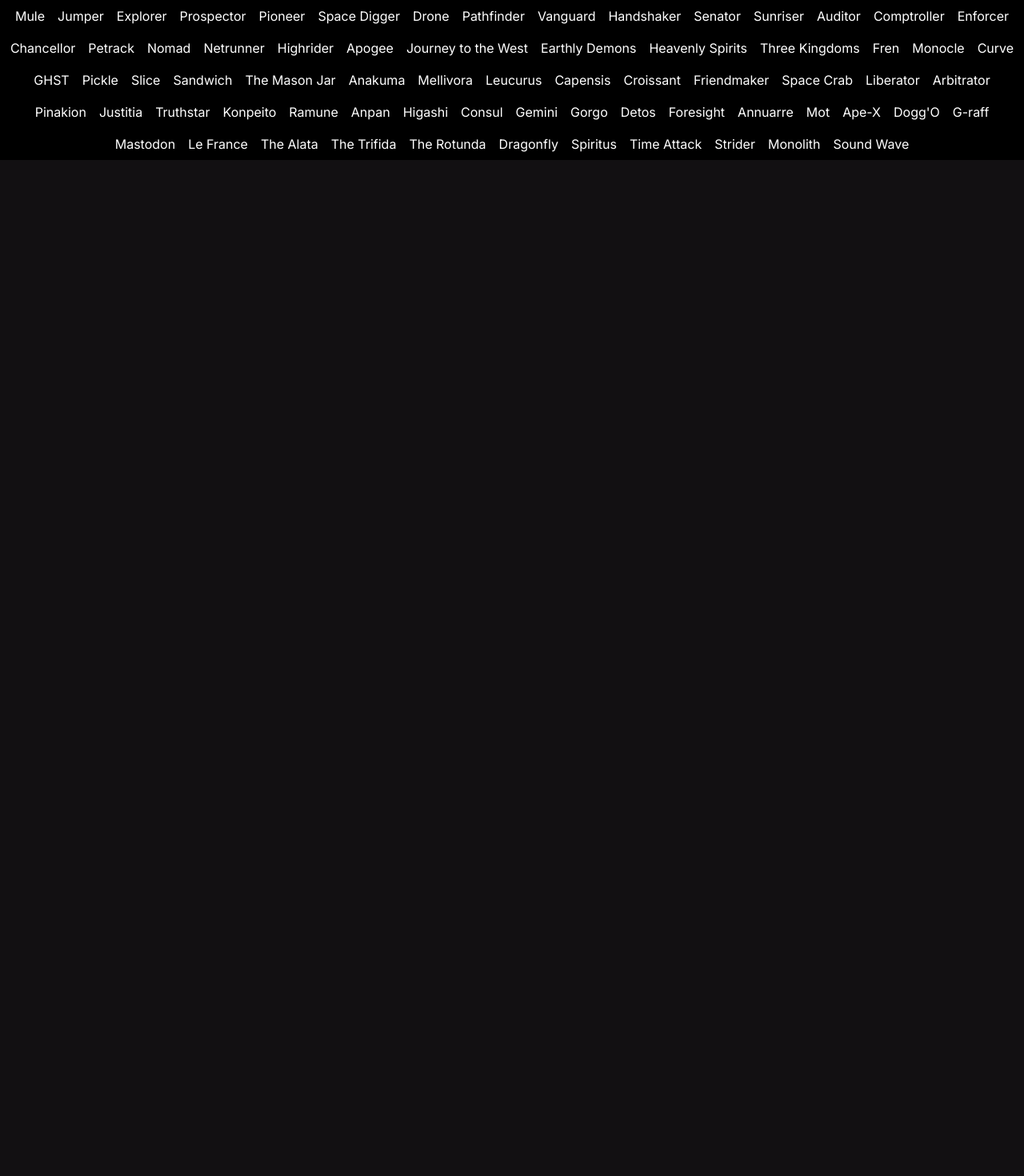
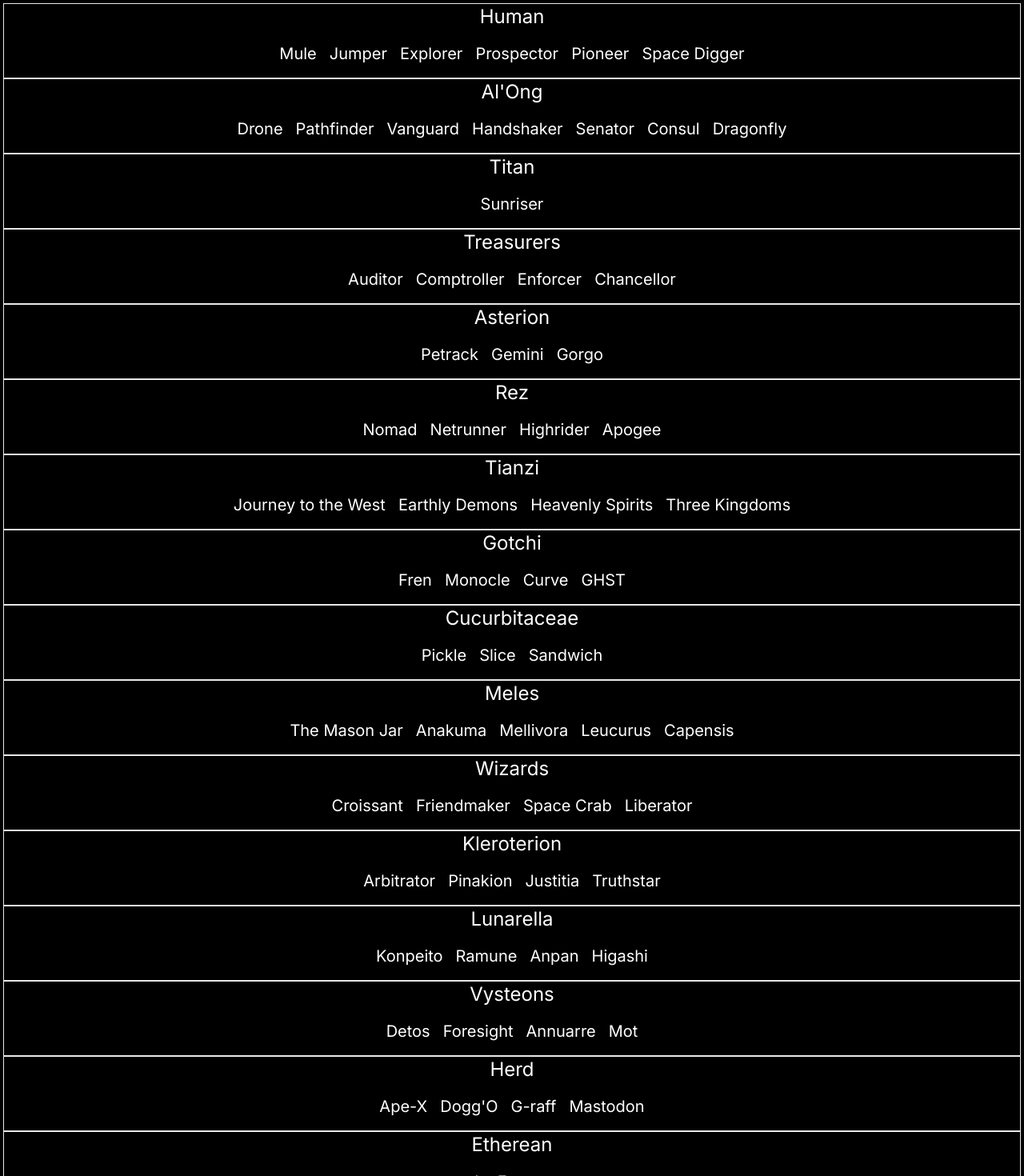
Before and after one commit to totobimmm/spaceshipsWiki-1.5, a Next.js app in the folder spaceships/: page / in a window 1280 px wide. Shown: the part 800-2270 px from the top of the page at 80% size. Before the commit the page ends 1000 px from the top, so only its background shows below. Built offline with nearby package versions, Linux system fonts and the light colour scheme.

Commit message:
added components

```diff
--- /dev/null
+++ b/spaceships/app/Loading.jsx
@@ -0,0 +1,14 @@
+import React from "react";
+import { VscLoading } from "react-icons/vsc";
+
+const Loading = ({ className }) => {
+	return (
+		<div
+			className={` z-50 flex w-full h-screen justify-center items-center fixed top-0 left-0 bg-[rgba(0,0,0,0.8)] ${className}`}
+		>
+			<VscLoading className='text-white animate-spin size-[10rem]' />
+		</div>
+	);
+};
+
+export default Loading;
--- /dev/null
+++ b/spaceships/app/[name]/components/backarrow.jsx
@@ -0,0 +1,13 @@
+import React from "react";
+import { IoIosArrowRoundBack } from "react-icons/io";
+import Link from "next/link";
+
+const BackArrow = () => {
+	return (
+		<Link href='../'>
+			<IoIosArrowRoundBack className='size-[4rem] -translate-x-1/2 -translate-y-1/2 duration-300 ease-in-out fixed left-[5%] top-[40px] size-48 hover:size-[5rem]' />
+		</Link>
+	);
+};
+
+export default BackArrow;
--- a/spaceships/app/[name]/components/table.jsx
+++ b/spaceships/app/[name]/components/table.jsx
@@ -1,7 +1,6 @@
 import React from "react";
 import spaceships from "@/app/spaceships.js";
 import { usePathname } from "next/navigation";
-
 
 const Table = () => {
 	const name = usePathname().substring(1);
@@ -11,6 +10,7 @@ const Table = () => {
 		<div className=' text-center flex flex-col gap-4 '>
 			<p className=' text-3xl font-bold '>Specifications</p>
 			<p className=' md:text-2xl '>model: {spaceship.name}</p>
+			<p className=' md:text-2xl '>Manufacturer: {spaceship.manufacturer}</p>
 			<p className=' md:text-2xl '>Primary Color: {spaceship.primaryColor}</p>
 			<p className=' md:text-2xl '>
 				Secondary Color: {spaceship.secondaryColor}
--- a/spaceships/app/[name]/page.jsx
+++ b/spaceships/app/[name]/page.jsx
@@ -1,34 +1,12 @@
 "use client";
-
-import { usePathname, useSearchParams } from "next/navigation";
-import { useEffect, useState, useCallback } from "react";
-import spaceships from "../spaceships.js";
 import Table from "./components/table.jsx";
 import DisplayImage from "./components/displayImage.jsx";
+import BackArrow from "./components/backarrow.jsx";
 
 export default function SpaceshipPage() {
-	const searchParams = useSearchParams();
-	const [name, setName] = useState(usePathname().substring(1));
-
-	useEffect(() => {
-		const nameParam = searchParams.get("name");
-		if (nameParam) {
-			setName(nameParam);
-		}
-	}, [searchParams]);
-
-	const spaceship = spaceships.find((ship) => ship.href === name);
-
-	if (!spaceship) {
-		return (
-			<div className=' text-white '>
-				{usePathname().substring(1)} non trouvé
-			</div>
-		);
-	}
-
 	return (
 		<div className=' min-h-screen text-white flex justify-center items-center flex-col gap-8 '>
+			<BackArrow />
 			<DisplayImage />
 			<Table />
 		</div>
--- a/spaceships/app/page.js
+++ b/spaceships/app/page.js
@@ -5,8 +5,7 @@ import spaceships from "./spaceships";
 import Link from "next/link";
 import { motion } from "framer-motion";
 import { FaRocket, FaBars } from "react-icons/fa";
-import Image from "next/image";
-import { ImSpinner8 } from "react-icons/im";
+import Loading from "./Loading";
 
 const navItemVariants = {
 	hover: {
@@ -44,10 +43,8 @@ export default function Home() {
 	const [isLoaded, setIsLoaded] = useState(false);
 
 	useEffect(() => {
-    setTimeout(() => {
 		setLoading(false);
 		setIsLoaded(true);
-    }, 500);
 	}, []);
 
 	useEffect(() => {
@@ -68,11 +65,12 @@ export default function Home() {
 	const NavLink = ({ href, text, icon }) => (
 		<motion.div
 			variants={navItemVariants}
-      whileHover="hover"
-      className=" h-14 max-sm:hidden flex flex-row text-center justify-center items-center hover:text-yellow-100 w-full my-2">
+			whileHover='hover'
+			className=' h-14 max-sm:hidden flex text-center justify-center items-center hover:text-yellow-100 w-full my-2'
+		>
 			<Link href={href} py={icon ? 0 : 2}>
 				{icon ? (
-          <Image width={35} height={35} alt="icon" src={icon} />
+					<img width={35} height={35} alt='icon' src={icon} />
 				) : (
 					<motion.div
 						initial={{
@@ -82,7 +80,8 @@ export default function Home() {
 							justifyContent: "center",
 							flexDirection: "column",
 						}}
-            whileHover={{ opacity: 1 }}>
+						whileHover={{ opacity: 1 }}
+					>
 						{innerWidth >= 1200 && <FaRocket />}
 						{text}
 					</motion.div>
@@ -91,18 +90,24 @@ export default function Home() {
 		</motion.div>
 	);
 
+	const categorizedSpaceships = spaceships.reduce((acc, spaceship) => {
+		const { manufacturer } = spaceship;
+		if (!acc[manufacturer]) {
+			acc[manufacturer] = [];
+		}
+		acc[manufacturer].push(spaceship);
+		return acc;
+	}, {});
+
 	return (
 		<>
-      {loading && (
-        <div className="flex flex-row justify-center items-center h-screen">
-          <ImSpinner8 className="animate-spin text-white" size={80} />
-        </div>
-      )}
+			{loading && <Loading />}
 			<div className={`relative ${loading ? "hidden" : "show-page"}`}>
 				<nav
 					className={` max-sm:${
 						innerWidth < 425 ? "hidden" : "block"
-          } w-full flex z-10 text-white items-center justify-center absolute left-0 bg-[#121012] `}>
+					} w-full flex z-10 text-white items-center justify-center absolute left-0 bg-[#121012] `}
+				>
 					{NAV_LINKS.map((link, index) => (
 						<NavLink key={index} {...link} />
 					))}
@@ -110,25 +115,35 @@ export default function Home() {
 				<div className=" flex justify-center items-center bg-[url('https://twist-tales.com/wp-content/uploads/2023/09/Cometh-Cosmik-Battle-Title-16-9.png')] no-repeat bg-cover bg-center h-screen">
 					<img
 						className={` w-[75%] max-sm:w-[90%] max-w-[540px] ${
-              isLoaded ? "animate-fade-in" : "animate-fade-out"
+							isLoaded ? "slide-in" : "hidden"
 						} `}
 						src={
 							"https://cdn.prod.website-files.com/659d7bdc74363cd63d1a332c/65a55486a34a8c57585cf512_logo-png-cropped-p-1080.png"
 						}
-            alt="Cosmik Battle Logo"
+						alt='Cosmik Battle Logo'
 						width={100}
 						height={100}
 					/>
 				</div>
-        <div className=" flex flex-row flex-wrap justify-center items-center">
-          {spaceships &&
-            spaceships.map((spaceship) => (
+				<div className=' flex flex-wrap p-1 flex-col justify-center items-center'>
+					{Object.keys(categorizedSpaceships).map((manufacturer) => (
+						<div
+							key={manufacturer}
+							className=' flex flex-col border w-full manufacturer'
+						>
+							<h2 className='manufacturer-title text-2xl text-center'>{manufacturer}</h2>
+							<div className=' text-center flex py-4  justify-center items-center flex-wrap spaceships'>
+								{categorizedSpaceships[manufacturer].map((spaceship) => (
 									<Link
-                className=" bg-[rgba(255, 255, 255, 0.8)] hover:bg-[rgba(120, 120, 120, 0.8)] text-white p-2 rounded-md"
+										className=' text-xl bg-[rgba(255, 255, 255, 0.8)] px-2 hover:bg-[rgba(120, 120, 120, 0.8)] text-white rounded-md'
 										key={spaceship.id}
-                href={`/${spaceship.href}`}>
+										href={`/${spaceship.href}`}
+									>
 										{spaceship.name}
 									</Link>
+								))}
+							</div>
+						</div>
 					))}
 				</div>
 			</div>
--- a/spaceships/app/spaceships.js
+++ b/spaceships/app/spaceships.js
@@ -15,6 +15,7 @@ const spaceships = [
 		topSpeed: null,
 		crew: null,
 		weapons: null,
+		manufacturer: "Human",
 	},
 	{
 		id: 1,
@@ -32,6 +33,7 @@ const spaceships = [
 		topSpeed: null,
 		crew: null,
 		weapons: null,
+		manufacturer: "Human",
 	},
 	{
 		id: 2,
@@ -49,6 +51,7 @@ const spaceships = [
 		topSpeed: null,
 		crew: null,
 		weapons: null,
+		manufacturer: "Human",
 	},
 	{
 		id: 3,
@@ -66,6 +69,7 @@ const spaceships = [
 		topSpeed: null,
 		crew: null,
 		weapons: null,
+		manufacturer: "Human",
 	},
 	{
 		id: 4,
@@ -83,6 +87,7 @@ const spaceships = [
 		topSpeed: null,
 		crew: null,
 		weapons: null,
+		manufacturer: "Human",
 	},
 	{
 		id: 5,
@@ -100,6 +105,7 @@ const spaceships = [
 		topSpeed: null,
 		crew: null,
 		weapons: null,
+		manufacturer: "Human",
 	},
 	{
 		id: 6,
@@ -117,6 +123,7 @@ const spaceships = [
 		topSpeed: null,
 		crew: null,
 		weapons: null,
+		manufacturer: "Al'Ong",
 	},
 	{
 		id: 7,
@@ -134,6 +141,7 @@ const spaceships = [
 		topSpeed: null,
 		crew: null,
 		weapons: null,
+		manufacturer: "Al'Ong",
 	},
 	{
 		id: 8,
@@ -151,6 +159,7 @@ const spaceships = [
 		topSpeed: null,
 		crew: null,
 		weapons: null,
+		manufacturer: "Al'Ong",
 	},
 	{
 		id: 9,
@@ -168,6 +177,7 @@ const spaceships = [
 		topSpeed: null,
 		crew: null,
 		weapons: null,
+		manufacturer: "Al'Ong",
 	},
 	{
 		id: 10,
@@ -185,6 +195,7 @@ const spaceships = [
 		topSpeed: null,
 		crew: null,
 		weapons: null,
+		manufacturer: "Al'Ong",
 	},
 	{
 		id: 11,
@@ -202,6 +213,7 @@ const spaceships = [
 		topSpeed: null,
 		crew: null,
 		weapons: null,
+		manufacturer: "Titan",
 	},
 	{
 		id: 12,
@@ -219,6 +231,7 @@ const spaceships = [
 		topSpeed: null,
 		crew: null,
 		weapons: null,
+		manufacturer: "Treasurers",
 	},
 	{
 		id: 13,
@@ -236,6 +249,7 @@ const spaceships = [
 		topSpeed: null,
 		crew: null,
 		weapons: null,
+		manufacturer: "Treasurers",
 	},
 	{
 		id: 14,
@@ -253,6 +267,7 @@ const spaceships = [
 		topSpeed: null,
 		crew: null,
 		weapons: null,
+		manufacturer: "Treasurers",
 	},
 	{
 		id: 15,
@@ -270,6 +285,7 @@ const spaceships = [
 		topSpeed: null,
 		crew: null,
 		weapons: null,
+		manufacturer: "Treasurers",
 	},
 	{
 		id: 16,
@@ -287,6 +303,7 @@ const spaceships = [
 		topSpeed: null,
 		crew: null,
 		weapons: null,
+		manufacturer: "Asterion",
 	},
 	{
 		id: 17,
@@ -304,6 +321,7 @@ const spaceships = [
 		topSpeed: null,
 		crew: null,
 		weapons: null,
+		manufacturer: "Rez",
 	},
 	{
 		id: 18,
@@ -321,6 +339,7 @@ const spaceships = [
 		topSpeed: null,
 		crew: null,
 		weapons: null,
+		manufacturer: "Rez",
 	},
 	{
 		id: 19,
@@ -338,6 +357,7 @@ const spaceships = [
 		topSpeed: null,
 		crew: null,
 		weapons: null,
+		manufacturer: "Rez",
 	},
 	{
 		id: 20,
@@ -355,6 +375,7 @@ const spaceships = [
 		topSpeed: null,
 		crew: null,
 		weapons: null,
+		manufacturer: "Rez",
 	},
 	{
 		id: 21,
@@ -372,6 +393,7 @@ const spaceships = [
 		topSpeed: null,
 		crew: null,
 		weapons: null,
+		manufacturer: "Tianzi",
 	},
 	{
 		id: 22,
@@ -389,6 +411,7 @@ const spaceships = [
 		topSpeed: null,
 		crew: null,
 		weapons: null,
+		manufacturer: "Tianzi",
 	},
 	{
 		id: 23,
@@ -406,6 +429,7 @@ const spaceships = [
 		topSpeed: null,
 		crew: null,
 		weapons: null,
+		manufacturer: "Tianzi",
 	},
 	{
 		id: 24,
@@ -423,6 +447,7 @@ const spaceships = [
 		topSpeed: null,
 		crew: null,
 		weapons: null,
+		manufacturer: "Tianzi",
 	},
 	{
 		id: 25,
@@ -440,6 +465,7 @@ const spaceships = [
 		topSpeed: null,
 		crew: null,
 		weapons: null,
+		manufacturer: "Gotchi",
 	},
 	{
 		id: 26,
@@ -457,6 +483,7 @@ const spaceships = [
 		topSpeed: null,
 		crew: null,
 		weapons: null,
+		manufacturer: "Gotchi",
 	},
 	{
 		id: 27,
@@ -474,6 +501,7 @@ const spaceships = [
 		topSpeed: null,
 		crew: null,
 		weapons: null,
+		manufacturer: "Gotchi",
 	},
 	{
 		id: 28,
@@ -491,6 +519,7 @@ const spaceships = [
 		topSpeed: null,
 		crew: null,
 		weapons: null,
+		manufacturer: "Gotchi",
 	},
 	{
 		id: 29,
@@ -508,6 +537,7 @@ const spaceships = [
 		topSpeed: null,
 		crew: null,
 		weapons: null,
+		manufacturer: "Cucurbitaceae",
 	},
 	{
 		id: 30,
@@ -525,6 +555,7 @@ const spaceships = [
 		topSpeed: null,
 		crew: null,
 		weapons: null,
+		manufacturer: "Cucurbitaceae",
 	},
 	{
 		id: 31,
@@ -542,6 +573,7 @@ const spaceships = [
 		topSpeed: null,
 		crew: null,
 		weapons: null,
+		manufacturer: "Cucurbitaceae",
 	},
 	{
 		id: 32,
@@ -559,6 +591,7 @@ const spaceships = [
 		topSpeed: null,
 		crew: null,
 		weapons: null,
+		manufacturer: "Meles",
 	},
 	{
 		id: 33,
@@ -576,6 +609,7 @@ const spaceships = [
 		topSpeed: null,
 		crew: null,
 		weapons: null,
+		manufacturer: "Meles",
 	},
 	{
 		id: 34,
@@ -593,6 +627,7 @@ const spaceships = [
 		topSpeed: null,
 		crew: null,
 		weapons: null,
+		manufacturer: "Meles",
 	},
 	{
 		id: 35,
@@ -610,6 +645,7 @@ const spaceships = [
 		topSpeed: null,
 		crew: null,
 		weapons: null,
+		manufacturer: "Meles",
 	},
 	{
 		id: 36,
@@ -627,6 +663,7 @@ const spaceships = [
 		topSpeed: null,
 		crew: null,
 		weapons: null,
+		manufacturer: "Meles",
 	},
 	{
 		id: 37,
@@ -644,6 +681,7 @@ const spaceships = [
 		topSpeed: null,
 		crew: null,
 		weapons: null,
+		manufacturer: "Wizards",
 	},
 	{
 		id: 38,
@@ -661,6 +699,7 @@ const spaceships = [
 		topSpeed: null,
 		crew: null,
 		weapons: null,
+		manufacturer: "Wizards",
 	},
 	{
 		id: 39,
@@ -678,6 +717,7 @@ const spaceships = [
 		topSpeed: null,
 		crew: null,
 		weapons: null,
+		manufacturer: "Wizards",
 	},
 	{
 		id: 40,
@@ -695,6 +735,7 @@ const spaceships = [
 		topSpeed: null,
 		crew: null,
 		weapons: null,
+		manufacturer: "Wizards",
 	},
 	{
 		id: 41,
@@ -712,6 +753,7 @@ const spaceships = [
 		topSpeed: null,
 		crew: null,
 		weapons: null,
+		manufacturer: "Kleroterion",
 	},
 	{
 		id: 42,
@@ -729,6 +771,7 @@ const spaceships = [
 		topSpeed: null,
 		crew: null,
 		weapons: null,
+		manufacturer: "Kleroterion",
 	},
 	{
 		id: 43,
@@ -746,6 +789,7 @@ const spaceships = [
 		topSpeed: null,
 		crew: null,
 		weapons: null,
+		manufacturer: "Kleroterion",
 	},
 	{
 		id: 44,
@@ -763,6 +807,7 @@ const spaceships = [
 		topSpeed: null,
 		crew: null,
 		weapons: null,
+		manufacturer: "Kleroterion",
 	},
 	{
 		id: 45,
@@ -780,6 +825,7 @@ const spaceships = [
 		topSpeed: null,
 		crew: null,
 		weapons: null,
+		manufacturer: "Lunarella",
 	},
 	{
 		id: 46,
@@ -797,6 +843,7 @@ const spaceships = [
 		topSpeed: null,
 		crew: null,
 		weapons: null,
+		manufacturer: "Lunarella",
 	},
 	{
 		id: 47,
@@ -814,6 +861,7 @@ const spaceships = [
 		topSpeed: null,
 		crew: null,
 		weapons: null,
+		manufacturer: "Lunarella",
 	},
 	{
 		id: 48,
@@ -831,6 +879,7 @@ const spaceships = [
 		topSpeed: null,
 		crew: null,
 		weapons: null,
+		manufacturer: "Lunarella",
 	},
 	{
 		id: 49,
@@ -848,6 +897,7 @@ const spaceships = [
 		topSpeed: null,
 		crew: null,
 		weapons: null,
+		manufacturer: "Al'Ong",
 	},
 	{
 		id: 50,
@@ -865,6 +915,7 @@ const spaceships = [
 		topSpeed: null,
 		crew: null,
 		weapons: null,
+		manufacturer: "Asterion",
 	},
 	{
 		id: 51,
@@ -882,6 +933,7 @@ const spaceships = [
 		topSpeed: null,
 		crew: null,
 		weapons: null,
+		manufacturer: "Asterion",
 	},
 	{
 		id: 52,
@@ -899,6 +951,7 @@ const spaceships = [
 		topSpeed: null,
 		crew: null,
 		weapons: null,
+		manufacturer: "Vysteons",
 	},
 	{
 		id: 53,
@@ -916,6 +969,7 @@ const spaceships = [
 		topSpeed: null,
 		crew: null,
 		weapons: null,
+		manufacturer: "Vysteons",
 	},
 	{
 		id: 54,
@@ -933,6 +987,7 @@ const spaceships = [
 		topSpeed: null,
 		crew: null,
 		weapons: null,
+		manufacturer: "Vysteons",
 	},
 	{
 		id: 55,
@@ -950,6 +1005,7 @@ const spaceships = [
 		topSpeed: null,
 		crew: null,
 		weapons: null,
+		manufacturer: "Vysteons",
 	},
 	{
 		id: 56,
@@ -966,6 +1022,7 @@ const spaceships = [
 		topSpeed: null,
 		crew: null,
 		weapons: null,
+		manufacturer: "Herd",
 	},
 	{
 		id: 57,
@@ -983,6 +1040,7 @@ const spaceships = [
 		topSpeed: null,
 		crew: null,
 		weapons: null,
+		manufacturer: "Herd",
 	},
 	{
 		id: 58,
@@ -1000,6 +1058,7 @@ const spaceships = [
 		topSpeed: null,
 		crew: null,
 		weapons: null,
+		manufacturer: "Herd",
 	},
 	{
 		id: 59,
@@ -1017,6 +1076,7 @@ const spaceships = [
 		topSpeed: null,
 		crew: null,
 		weapons: null,
+		manufacturer: "Herd",
 	},
 	{
 		id: 60,
@@ -1034,6 +1094,7 @@ const spaceships = [
 		topSpeed: null,
 		crew: null,
 		weapons: null,
+		manufacturer: "Etherean",
 	},
 	{
 		id: 61,
@@ -1051,6 +1112,7 @@ const spaceships = [
 		topSpeed: null,
 		crew: null,
 		weapons: null,
+		manufacturer: "The Yammerians",
 	},
 	{
 		id: 62,
@@ -1068,6 +1130,7 @@ const spaceships = [
 		topSpeed: null,
 		crew: null,
 		weapons: null,
+		manufacturer: "The Yammerians",
 	},
 	{
 		id: 63,
@@ -1085,6 +1148,7 @@ const spaceships = [
 		topSpeed: null,
 		crew: null,
 		weapons: null,
+		manufacturer: "The Yammerians",
 	},
 	{
 		id: 64,
@@ -1102,6 +1166,7 @@ const spaceships = [
 		topSpeed: null,
 		crew: null,
 		weapons: null,
+		manufacturer: "Al'Ong",
 	},
 	{
 		id: 65,
@@ -1119,6 +1184,7 @@ const spaceships = [
 		topSpeed: null,
 		crew: null,
 		weapons: null,
+		manufacturer: "Void",
 	},
 	{
 		id: 66,
@@ -1136,6 +1202,7 @@ const spaceships = [
 		topSpeed: null,
 		crew: null,
 		weapons: null,
+		manufacturer: "Void",
 	},
 	{
 		id: 67,
@@ -1153,6 +1220,7 @@ const spaceships = [
 		topSpeed: null,
 		crew: null,
 		weapons: null,
+		manufacturer: "Void",
 	},
 	{
 		id: 68,
@@ -1170,6 +1238,7 @@ const spaceships = [
 		topSpeed: null,
 		crew: null,
 		weapons: null,
+		manufacturer: "Void",
 	},
 	{
 		id: 69,
@@ -1187,6 +1256,7 @@ const spaceships = [
 		topSpeed: null,
 		crew: null,
 		weapons: null,
+		manufacturer: "Void",
 	},
 ];
 
```
Also changed, not shown: spaceships/app/[name]/components/Loading.jsx (deleted, +0 -12 lines), spaceships/app/[name]/components/displayImage.jsx (+8 -9 lines), spaceships/app/page.css (+28 -0 lines), spaceships/app/[name]/components/Input.jsx (added). Lines whose indentation alone changed are shown as unchanged.
